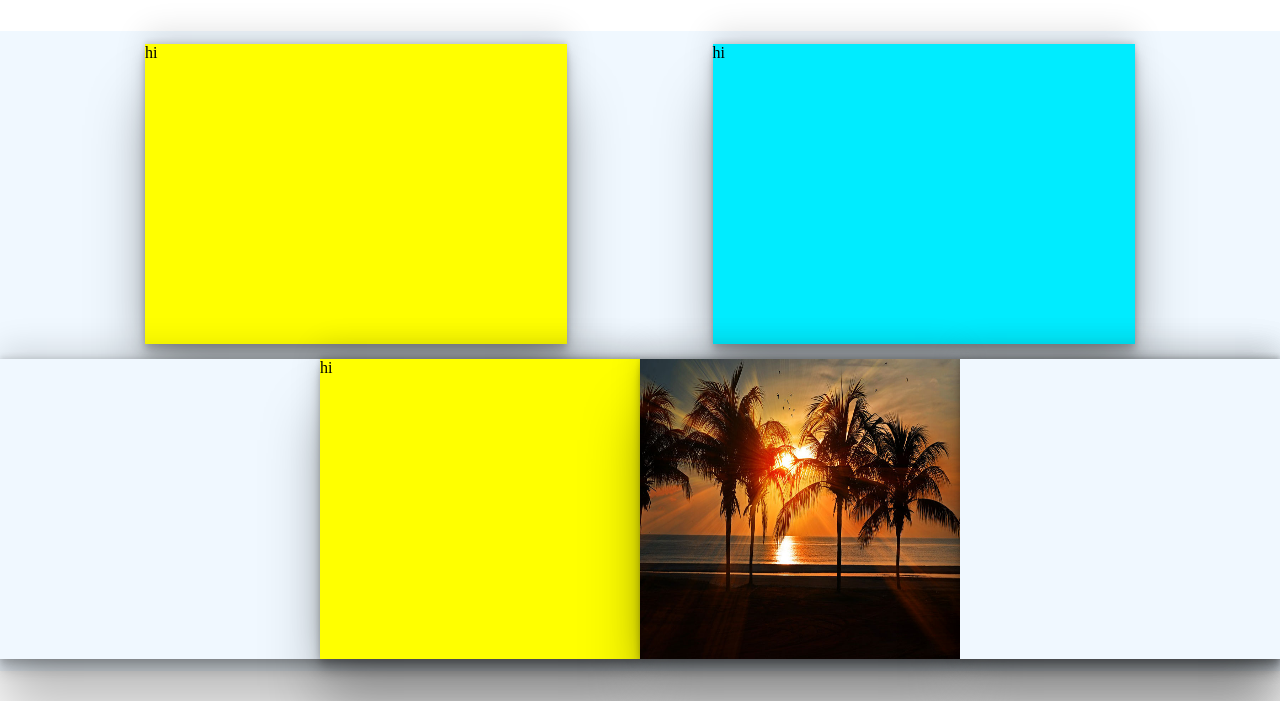
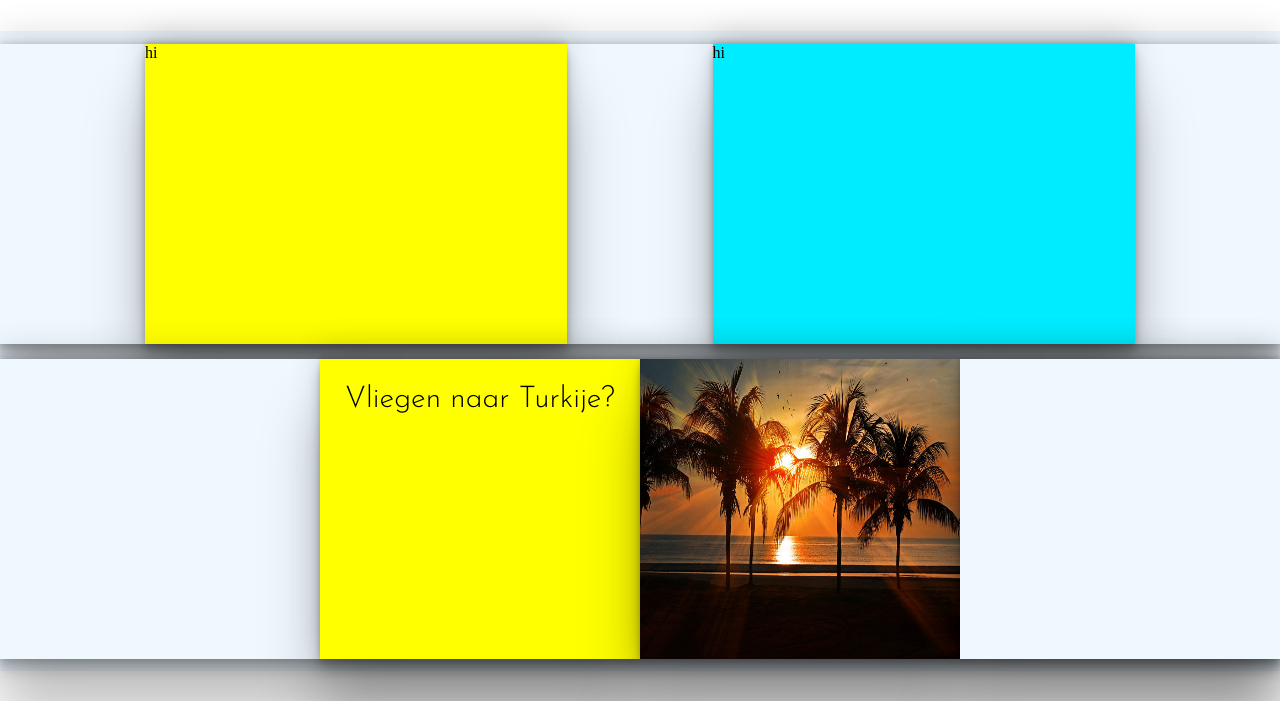
Before and after one commit to BjorenoDegens/PlaneAirline, a PHP site: page / in a window 1280 px wide. Shown: the part 99-800 px from the top of the page. Run offline with PHP 8.4, Linux system fonts and the light colour scheme.

Commit message:
afbeelding voor Suhaayb

```diff
--- a/css/style.css
+++ b/css/style.css
@@ -63,6 +63,7 @@ main .container .box-main-up{
   display: flex;
   flex-direction: row;
   justify-content: space-evenly;
+  box-shadow: rgba(0, 0, 0, 0.25) 0px 54px 55px, rgba(0, 0, 0, 0.12) 0px -12px 30px, rgba(0, 0, 0, 0.12) 0px 4px 6px, rgba(0, 0, 0, 0.17) 0px 12px 13px, rgba(0, 0, 0, 0.09) 0px -3px 5px;
 }
 main .container .box-main-up .box-up-left{
   background-color: yellow;
@@ -89,6 +90,7 @@ main .container .box-main-down .box-up-moreleft{
   background-color: aliceblue;
   width: 25%;
   height: 300px;
+
 }
 
 main .container .box-main-down .box-up-left{
@@ -96,6 +98,17 @@ main .container .box-main-down .box-up-left{
   width: 25%;
   height: 300px;
   box-shadow: rgba(0, 0, 0, 0.25) 0px 54px 55px, rgba(0, 0, 0, 0.12) 0px -12px 30px, rgba(0, 0, 0, 0.12) 0px 4px 6px, rgba(0, 0, 0, 0.17) 0px 12px 13px, rgba(0, 0, 0, 0.09) 0px -3px 5px;
+}
+
+
+main .container .box-main-down .box-up-left .box-up-left-text{
+  display: flex;
+  width: 100%;
+  margin-top: 25px;
+  text-align: center;
+  justify-content: center;
+  font-family: 'Josefin Sans', sans-serif;
+  font-size: 30px;
 }
 
 main .container .box-main-down .box-up-right{
--- a/index.html
+++ b/index.html
@@ -40,7 +40,11 @@
         </div>
         <div class="box-main-down">
           <div class="box-up-moreleft"></div>
-          <div class="box-up-left">hi</div>
+          <div class="box-up-left">
+            <div class="box-up-left-text">
+              <p>Vliegen naar Turkije? </p>
+            </div>
+          </div>
           <div class="box-up-right">
             <img src="/Afbeeldingen/Vakantiefoto1.jpg" alt="">
           </div>
```
